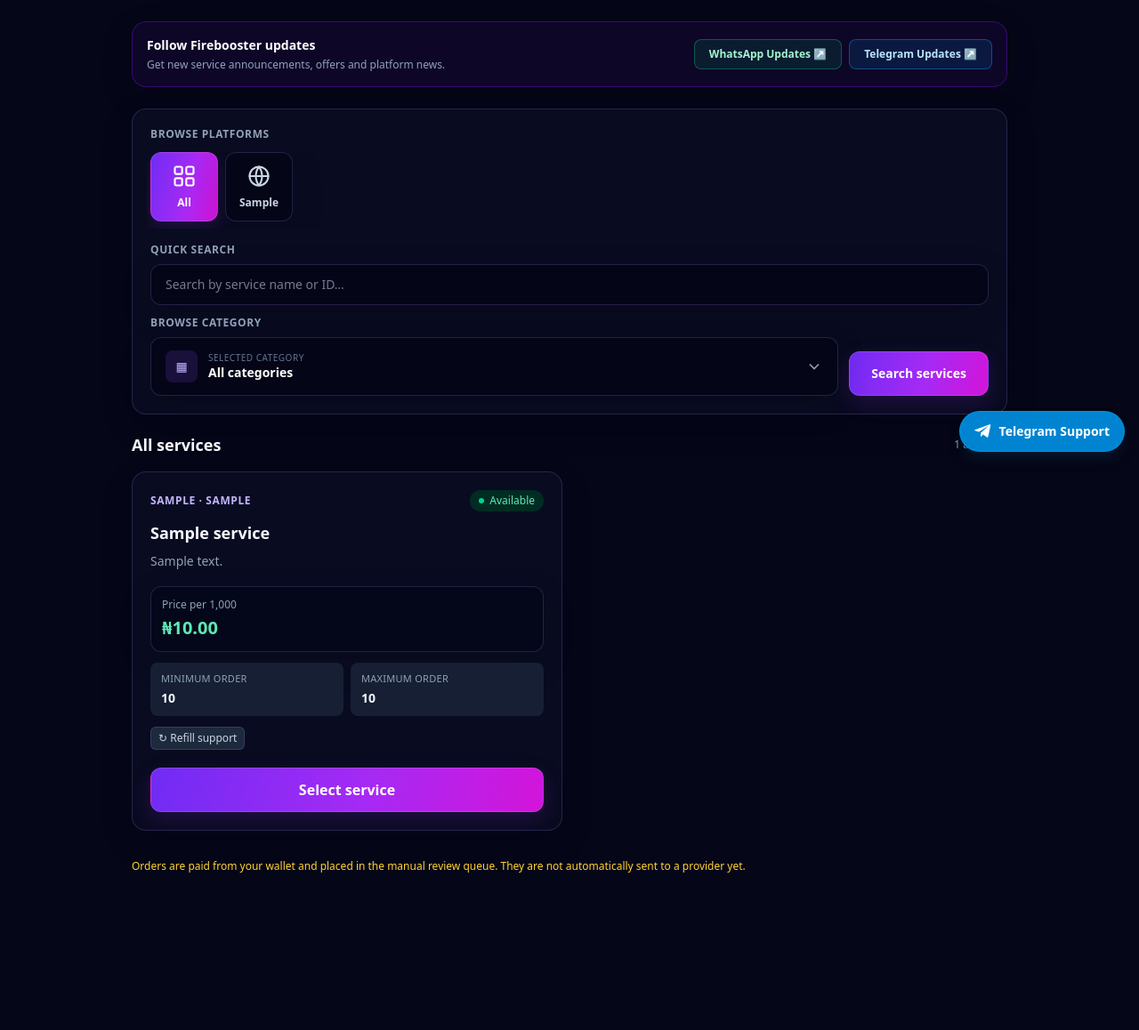
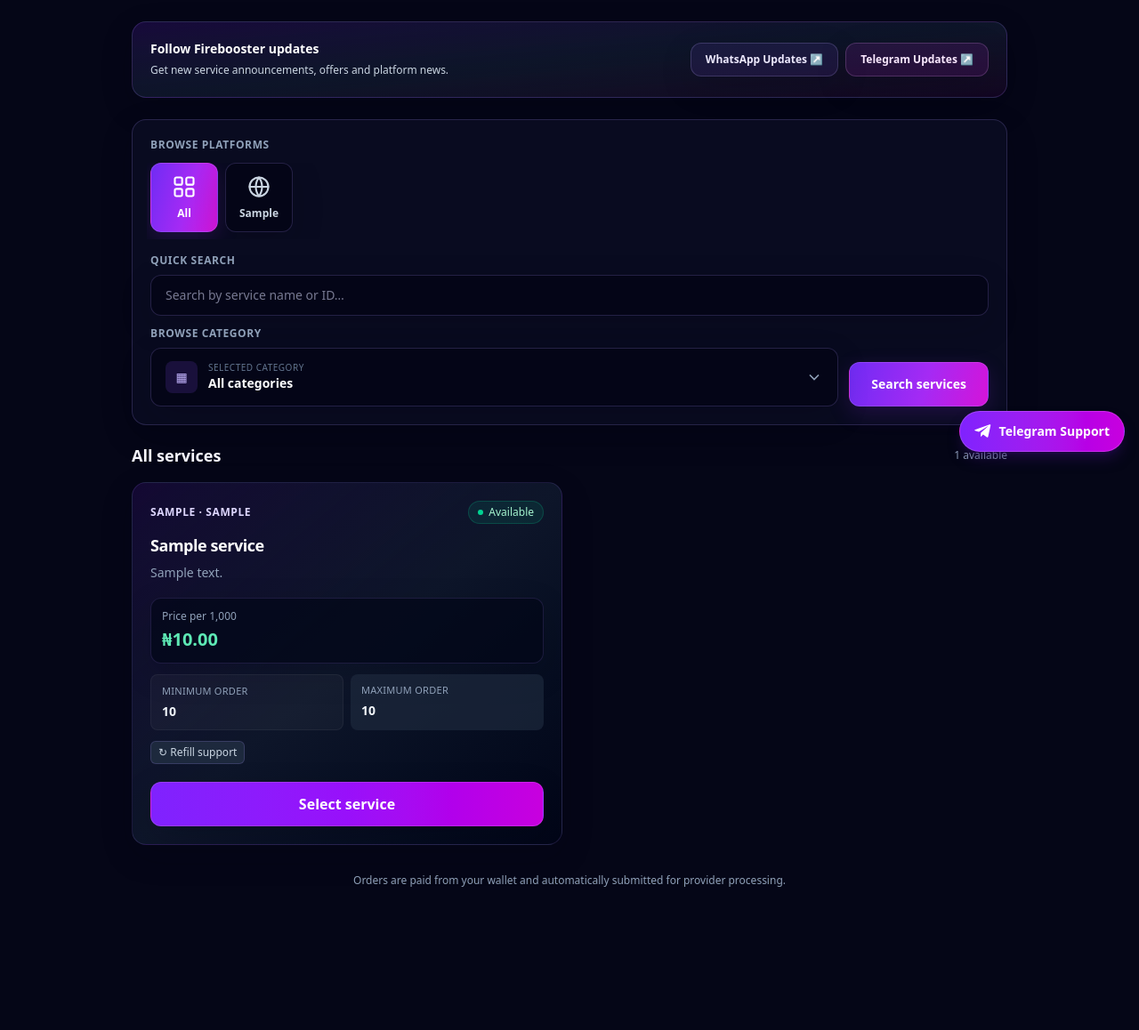
Before and after one commit to Blakesammy51/firebooster-panel, a Laravel app: page /services in a window 1280 px wide. Shown: the part 132-1290 px from the top of the page at 89% size. Before the commit the page ends 1113 px from the top, so only its background shows below. Run offline with Laravel 12, Linux system fonts and the light colour scheme; a user stored in the database is signed in; tables that the repository leaves empty hold one stand-in row (values such as "Sample post"); style sheets or scripts are compiled from the project's sources.

Commit message:
Polish Firebooster service catalogue branding (#43)
* Polish service catalogue cards and support action

* Unify community update buttons with Firebooster branding

```diff
--- a/backend/resources/views/components/community-links.blade.php
+++ b/backend/resources/views/components/community-links.blade.php
@@ -1,10 +1,10 @@
-<section class="mb-6 rounded-2xl border border-violet-800/50 bg-violet-950/20 p-4 sm:flex sm:items-center sm:justify-between sm:gap-4" aria-label="Firebooster official updates">
+<section class="mb-6 rounded-2xl border border-violet-400/20 bg-gradient-to-br from-violet-950/45 via-slate-900/90 to-fuchsia-950/20 p-4 shadow-lg shadow-violet-950/15 sm:flex sm:items-center sm:justify-between sm:gap-4 sm:p-5" aria-label="Firebooster official updates">
     <div class="mb-3 sm:mb-0">
         <h2 class="text-sm font-semibold text-white">Follow Firebooster updates</h2>
-        <p class="mt-1 text-xs text-slate-400">Get new service announcements, offers and platform news.</p>
+        <p class="mt-1 text-xs leading-relaxed text-slate-300">Get new service announcements, offers and platform news.</p>
     </div>
     <div class="flex flex-wrap gap-2">
-        <a href="https://whatsapp.com/channel/0029VbEA838DZ4LhnXPhhX2V" target="_blank" rel="noopener noreferrer" class="inline-flex items-center justify-center rounded-lg border border-emerald-500/40 bg-emerald-600/15 px-4 py-2 text-xs font-semibold text-emerald-200 transition hover:bg-emerald-600/30 focus:outline-none focus:ring-2 focus:ring-emerald-400">WhatsApp Updates ↗</a>
-        <a href="https://t.me/fireboosterupdates" target="_blank" rel="noopener noreferrer" class="inline-flex items-center justify-center rounded-lg border border-sky-500/40 bg-sky-600/15 px-4 py-2 text-xs font-semibold text-sky-200 transition hover:bg-sky-600/30 focus:outline-none focus:ring-2 focus:ring-sky-400">Telegram Updates ↗</a>
+        <a href="https://whatsapp.com/channel/0029VbEA838DZ4LhnXPhhX2V" target="_blank" rel="noopener noreferrer" class="inline-flex items-center justify-center rounded-xl border border-violet-300/20 bg-violet-500/10 px-4 py-2.5 text-xs font-semibold text-violet-100 transition hover:border-fuchsia-300/40 hover:bg-violet-500/20 focus:outline-none focus:ring-2 focus:ring-violet-300">WhatsApp Updates ↗</a>
+        <a href="https://t.me/fireboosterupdates" target="_blank" rel="noopener noreferrer" class="inline-flex items-center justify-center rounded-xl border border-fuchsia-300/20 bg-fuchsia-500/10 px-4 py-2.5 text-xs font-semibold text-fuchsia-100 transition hover:border-fuchsia-300/40 hover:bg-fuchsia-500/20 focus:outline-none focus:ring-2 focus:ring-fuchsia-300">Telegram Updates ↗</a>
     </div>
 </section>
--- a/backend/resources/views/services/index.blade.php
+++ b/backend/resources/views/services/index.blade.php
@@ -110,21 +110,21 @@
 <div class="mb-4 flex items-center justify-between gap-3"><h2 class="text-lg font-semibold">{{ $selectedPlatform !== '' ? $selectedPlatform : 'All services' }}</h2><span class="text-xs text-slate-400">{{ $services->total() }} available</span></div>
 <div class="grid gap-4 md:grid-cols-2">
 @forelse ($services as $service)
-<article class="flex h-full flex-col rounded-2xl border border-slate-800 bg-slate-900 p-5 transition hover:border-violet-500/60 hover:shadow-xl hover:shadow-violet-950/20">
+<article class="group relative flex h-full flex-col overflow-hidden rounded-2xl border border-violet-400/15 bg-gradient-to-br from-violet-950/35 via-slate-900/95 to-slate-950/95 p-5 shadow-lg shadow-black/20 transition duration-200 hover:-translate-y-0.5 hover:border-fuchsia-400/40 hover:shadow-xl hover:shadow-violet-950/30">
     <div class="flex flex-wrap items-center justify-between gap-2">
-        <p class="text-xs font-semibold uppercase tracking-wider text-violet-300">{{ $platformMap[$service->platform] ?? $service->platform }}@if($service->category) · {{ $service->category }}@endif</p>
-        <span class="inline-flex items-center gap-1.5 rounded-full bg-emerald-950 px-2.5 py-1 text-xs font-medium text-emerald-300"><span class="h-1.5 w-1.5 rounded-full bg-emerald-400"></span>Available</span>
+        <p class="text-xs font-semibold uppercase tracking-wider text-violet-200">{{ $platformMap[$service->platform] ?? $service->platform }}@if($service->category) · {{ $service->category }}@endif</p>
+        <span class="inline-flex items-center gap-1.5 rounded-full border border-emerald-400/20 bg-emerald-400/10 px-2.5 py-1 text-xs font-medium text-emerald-200"><span class="h-1.5 w-1.5 rounded-full bg-emerald-400"></span>Available</span>
     </div>
-    <h3 class="mt-3 text-lg font-bold leading-snug">{{ $service->display_name }}</h3>
+    <h3 class="mt-3 text-lg font-bold leading-snug tracking-tight text-white">{{ $service->display_name }}</h3>
     @if ($service->description && !str_starts_with((string) $service->description, 'Imported from SMM Center.'))
         <p class="mt-2 text-sm leading-relaxed text-slate-400">{{ $service->display_description }}</p>
     @endif
-    <div class="mt-4 rounded-xl border border-slate-800 bg-slate-950/70 p-3">
+    <div class="mt-4 rounded-xl border border-violet-400/15 bg-slate-950/70 p-3">
         <p class="text-xs text-slate-400">Price per 1,000</p>
         <p class="mt-1 text-xl font-bold text-emerald-300">₦{{ number_format((float) $service->price_per_1000, 2) }}</p>
     </div>
     <div class="mt-3 grid grid-cols-2 gap-2">
-        <div class="rounded-lg bg-slate-800/70 px-3 py-2.5">
+        <div class="rounded-lg border border-white/5 bg-white/[0.035] px-3 py-2.5">
             <p class="text-[11px] uppercase tracking-wide text-slate-400">Minimum order</p>
             <p class="mt-1 text-sm font-semibold text-slate-100">{{ number_format($service->minimum_quantity) }}</p>
         </div>
@@ -141,7 +141,7 @@
     @endif
     <button
         type="button"
-        class="select-service-button mt-5 w-full rounded-xl bg-violet-600 px-4 py-3 font-semibold text-white transition hover:bg-violet-500 focus:outline-none focus:ring-2 focus:ring-violet-300"
+        class="select-service-button mt-5 w-full rounded-xl border border-fuchsia-300/20 bg-gradient-to-r from-violet-600 via-purple-600 to-fuchsia-600 px-4 py-3 font-semibold text-white shadow-lg shadow-violet-950/30 transition hover:brightness-110 focus:outline-none focus:ring-2 focus:ring-fuchsia-300"
         data-service-id="{{ $service->id }}"
         data-service-name="{{ $service->display_name }}"
         data-service-description="{{ $service->description && !str_starts_with((string) $service->description, 'Imported from SMM Center.') ? $service->display_description : '' }}"
@@ -223,7 +223,7 @@
 @endif
 
 <div class="mt-6">{{ $services->links() }}</div>
-<p class="mt-8 text-xs text-amber-300">Orders are paid from your wallet and placed in the manual review queue. They are not automatically sent to a provider yet.</p>
+<p class="mt-8 text-center text-xs text-slate-400">Orders are paid from your wallet and automatically submitted for provider processing.</p>
 </main>
 <script>
 (() => {
@@ -469,7 +469,7 @@
 
 <a href="https://t.me/FireboosterSupport" target="_blank" rel="noopener noreferrer"
    aria-label="Contact Firebooster support on Telegram"
-   class="fixed bottom-40 right-4 z-50 inline-flex items-center gap-2 rounded-full border border-sky-400/30 bg-sky-600 px-4 py-3 text-sm font-semibold text-white shadow-lg shadow-sky-950/40 transition hover:bg-sky-500 focus:outline-none focus:ring-2 focus:ring-sky-300 focus:ring-offset-2 focus:ring-offset-slate-950">
+   class="fixed bottom-40 right-4 z-50 inline-flex items-center gap-2 rounded-full border border-fuchsia-300/25 bg-gradient-to-r from-violet-600 to-fuchsia-600 px-4 py-3 text-sm font-semibold text-white shadow-lg shadow-violet-950/50 transition hover:brightness-110 focus:outline-none focus:ring-2 focus:ring-fuchsia-300 focus:ring-offset-2 focus:ring-offset-slate-950">
     <svg viewBox="0 0 24 24" class="h-5 w-5" fill="currentColor" aria-hidden="true"><path d="M21.8 4.2 18.6 19c-.2 1.1-.9 1.4-1.8.9l-5-3.7-2.4 2.3c-.3.3-.5.5-1 .5l.4-5.1 9.3-8.4c.4-.4-.1-.6-.6-.2L6 12.5l-4.9-1.5c-1.1-.3-1.1-1 .2-1.5L20.5 2.7c.9-.3 1.7.2 1.3 1.5Z"/></svg>
     <span>Telegram Support</span>
 </a>
```
